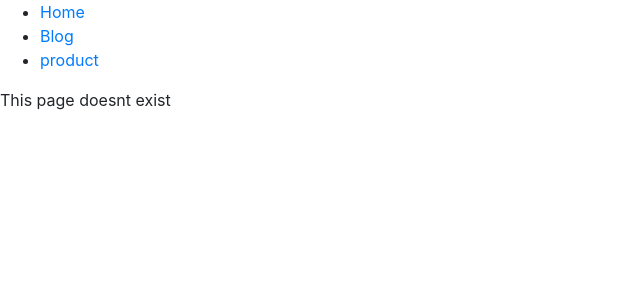
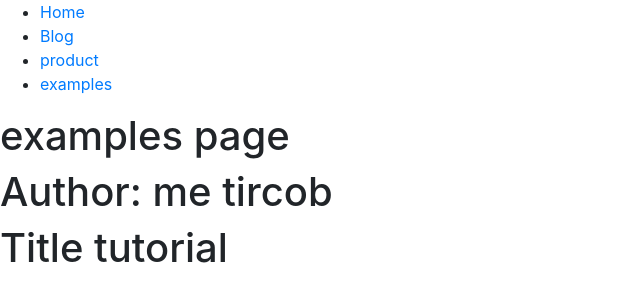
Before and after one commit to danieltircob/gatsby-udemy-tutorial-section2-helloWorld, a Gatsby site: page /examples in a window 1280 px wide. Before the commit this address had no page. Shown: the whole page, without its empty margins (0-640 px from the left). Built offline with nearby package versions, Linux system fonts and the light colour scheme; Gatsby itself is replaced by a stand-in of ours.

Commit message:
access data with useStaticQuery

```diff
--- a/src/components/Navbar.js
+++ b/src/components/Navbar.js
@@ -14,6 +14,9 @@
         <li>
           <Link to="/product">product</Link>
         </li>
+        <li>
+          <Link to="/examples">examples</Link>
+        </li>
       </ul>
     </nav>
   )
--- /dev/null
+++ b/src/examples/Header.js
@@ -0,0 +1,32 @@
+import React from "react"
+import { useStaticQuery, graphql } from "gatsby"
+
+const Header = () => {
+  const {
+    site: { siteMetadata: info },
+  } = useStaticQuery(graphql`
+    {
+      site {
+        siteMetadata {
+          author
+          title
+          data {
+            age
+          }
+        }
+      }
+    }
+  `)
+
+  console.log()
+
+  return (
+    <div>
+      {/* <h1>Author: {data.site.siteMetadata.author}</h1> */}
+      <h1>Author: {info.author}</h1>
+      <h1>Title {info.title} </h1>
+    </div>
+  )
+}
+
+export default Header
--- /dev/null
+++ b/src/pages/examples.js
@@ -0,0 +1,14 @@
+import React from "react"
+import Header from "../examples/Header.js"
+import Layout from "../components/Layout.js"
+
+const examples = () => {
+  return (
+    <Layout>
+      <h1>examples page</h1>
+      <Header />
+    </Layout>
+  )
+}
+
+export default examples
```
